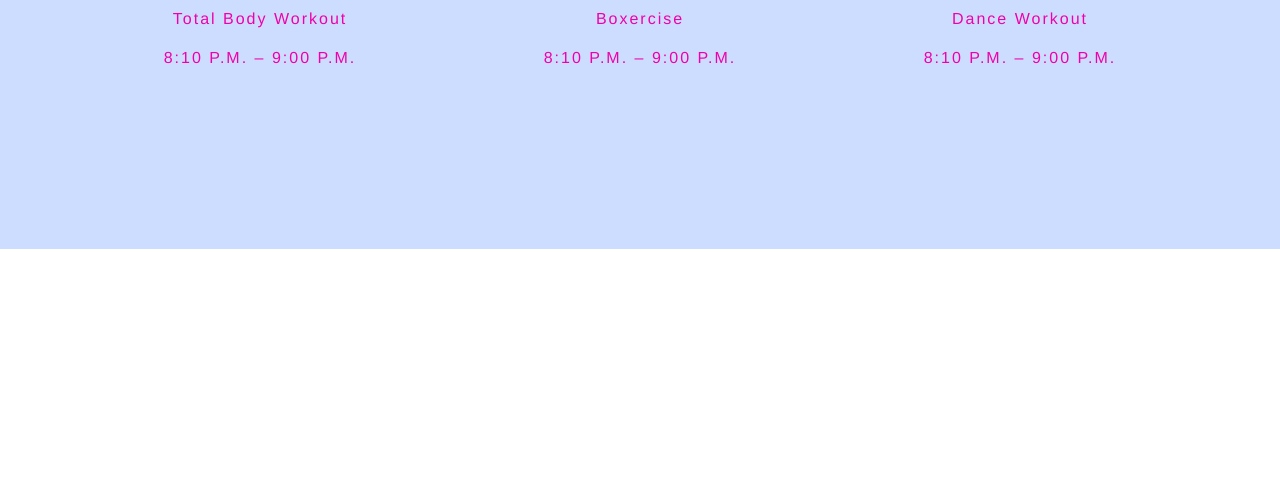
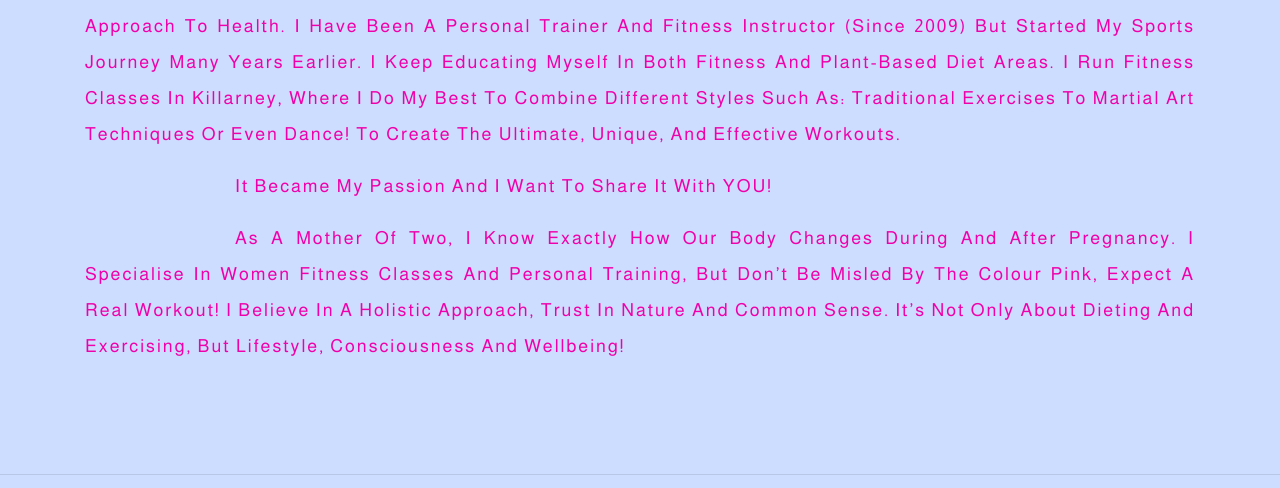
Before and after one commit to marcin-kli/MP1, a plain HTML site: page about.html in a window 1280 px wide. Shown: the part 818-1306 px from the top of the page. Before the commit the page ends 1067 px from the top, so only its background shows below. Drawn offline with nearby package versions, Linux system fonts and the light colour scheme; a web font is replaced by a local one.

Commit message:
about section created and style created

```diff
--- a/about.html
+++ b/about.html
@@ -66,6 +66,32 @@
     </section>
     <hr>
 
+<article class="bg-section text-main-style">
+
+    <!-- about section -->
+    <section>
+        <div class="container pb-5">
+            <div class="row">
+
+                <div class="col-12 col-style">
+                    <p class="about-text-style">
+                    My name is Annie. School puts a heavy emphasis on sport as an integral part of education.
+                    I have always enjoyed sports and I have a passion for fitness, martial arts, dance, jogging and a holistic approach to health.
+                    I have been a Personal Trainer and Fitness Instructor (since 2009) but started my sports journey many years earlier.
+                    I keep educating myself in both fitness and plant-based diet areas. I run fitness classes in Killarney, where I do my best to combine different styles such as:
+                    Traditional exercises to martial art techniques or even dance! to create the ultimate, unique, and effective workouts.</p>
+                    <p class="about-text-style">It became my passion and I want to share it with YOU!</p>
+                    <p class="about-text-style">
+                    As a mother of two, I know exactly how our body changes during and after pregnancy.
+                    I specialise in women fitness classes and Personal Training, but don’t be misled by the colour pink, expect­ a real workout!
+                    I believe in a holistic approach, trust in nature and common sense. It’s not only about dieting and exercising, but lifestyle, consciousness and wellbeing!
+
+                    </p>
+                </div>
+            </div>
+        </div>
+    </section>
+    <hr>
 
     <!-- timetable  -->
     <section class="container">
--- a/assets/css/style.css
+++ b/assets/css/style.css
@@ -1,4 +1,4 @@
-@import url('https://fonts.googleapis.com/css2?family=Sansita+Swashed:wght@200;300;400;500;600;700&display=swap');
+@import url('https://fonts.googleapis.com/css2?family=Almarai:wght@300;400&family=Sansita+Swashed:wght@200;300;400;500;600;700&display=swap');
 
 /*-------------fixed for testing---*/
 *{
@@ -158,6 +158,17 @@ nav li a:hover{
     padding-right: 25px;
 }
 
+/*-------------About---*/
+
+.about-text-style{
+    font-family: Almarai;
+    font-weight: 400;
+    font-size: 18px;
+    text-align: justify;
+    line-height: 2;
+    text-indent: 150px;
+
+}
 
 /*-------------Footer---*/
 /*replaced by no-gutter bootstrap
```
